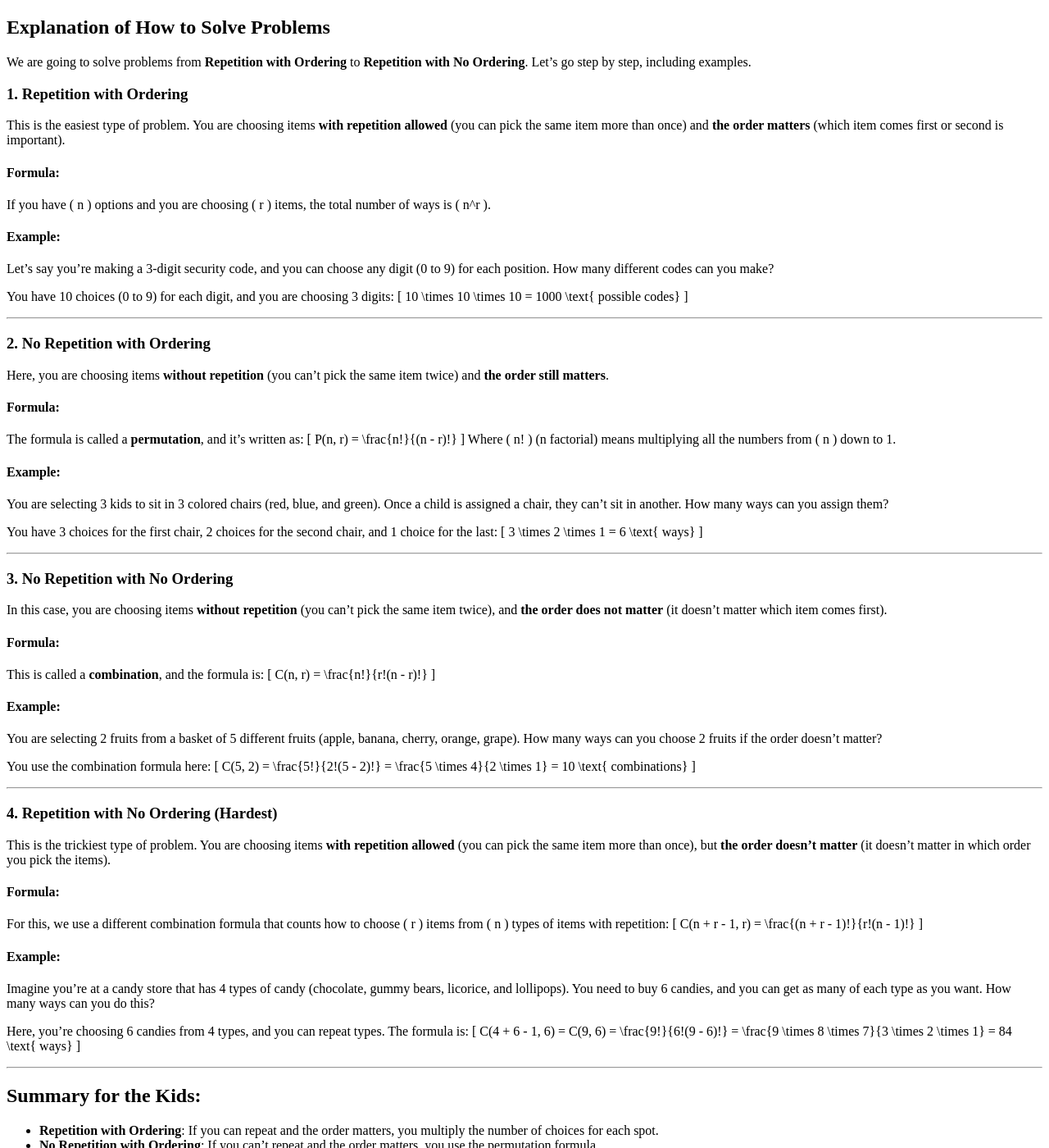
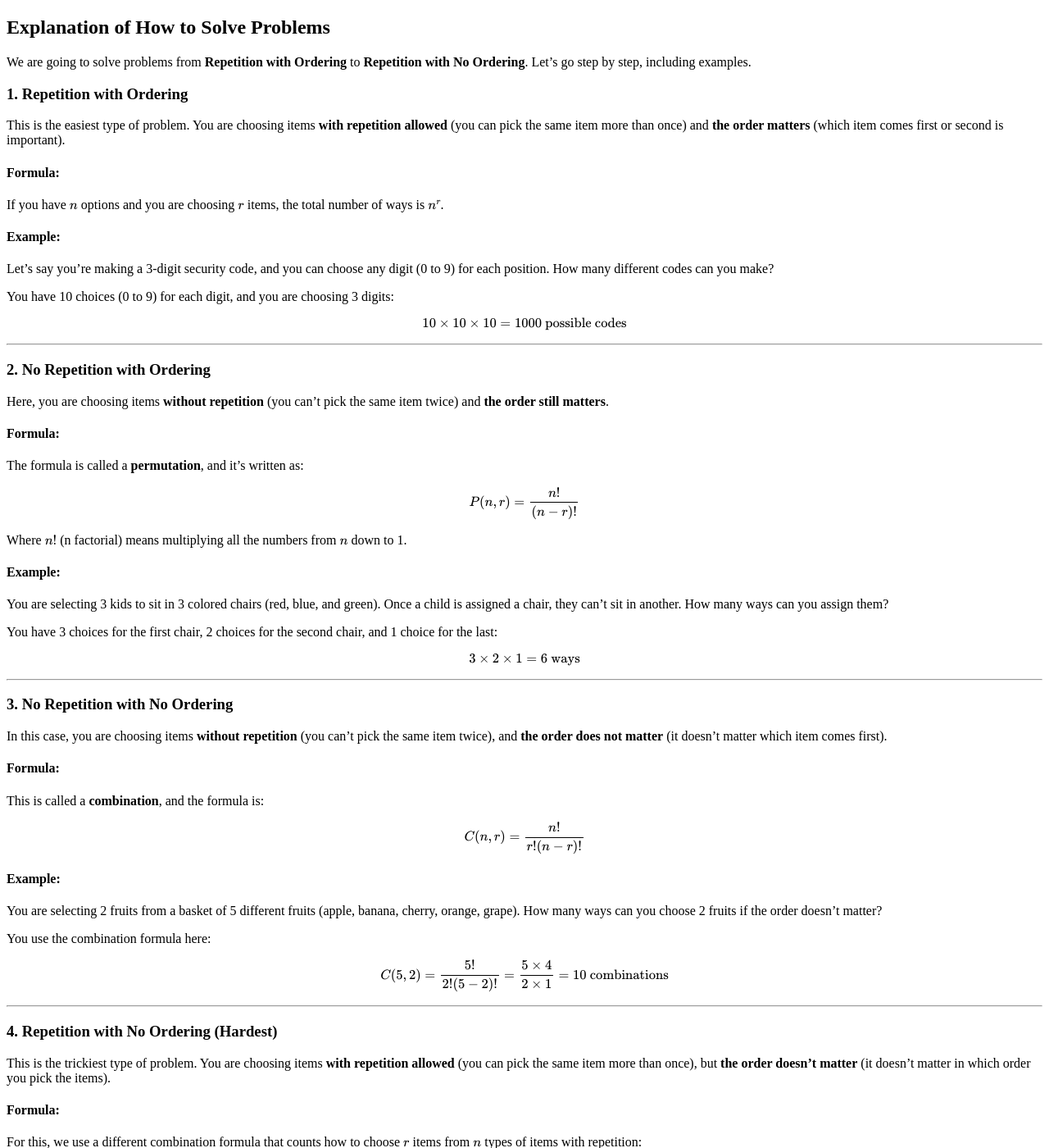
Before and after one commit to lehoangphu/math4kid, a Jekyll site: the page built from Counting2.md, in a window 1280 px wide and 1400 px high. Shown: the whole window at 82% size. Built offline with Jekyll 4.4.1, drawn with Linux system fonts in a browser that asks for light colours; our own code applies the rules of GitHub Pages for plain Markdown files; some of the changed lines change nothing that is shown; some of the changed text lies outside the part shown.

Commit message:
Update Counting2.md

```diff
--- a/Counting2.md
+++ b/Counting2.md
@@ -1,82 +1,108 @@
+---
+layout: default
+title: Explanation of How to Solve Problems
+---
+
 ## Explanation of How to Solve Problems
 
 We are going to solve problems from **Repetition with Ordering** to **Repetition with No Ordering**. Let’s go step by step, including examples.
 
 ### 1. **Repetition with Ordering**
+
 This is the easiest type of problem. You are choosing items **with repetition allowed** (you can pick the same item more than once) and **the order matters** (which item comes first or second is important).
 
 #### Formula:
-If you have \( n \) options and you are choosing \( r \) items, the total number of ways is \( n^r \).
+
+If you have $$ n $$ options and you are choosing $$ r $$ items, the total number of ways is $$ n^r $$.
 
 #### Example:
+
 Let’s say you’re making a 3-digit security code, and you can choose any digit (0 to 9) for each position. How many different codes can you make?
 
 You have 10 choices (0 to 9) for each digit, and you are choosing 3 digits:
-\[
+
+$$
 10 \times 10 \times 10 = 1000 \text{ possible codes}
-\]
+$$
 
 ---
 
 ### 2. **No Repetition with Ordering**
+
 Here, you are choosing items **without repetition** (you can’t pick the same item twice) and **the order still matters**.
 
 #### Formula:
+
 The formula is called a **permutation**, and it’s written as:
-\[
+
+$$
 P(n, r) = \frac{n!}{(n - r)!}
-\]
-Where \( n! \) (n factorial) means multiplying all the numbers from \( n \) down to 1.
+$$
+
+Where $$ n! $$ (n factorial) means multiplying all the numbers from $$ n $$ down to 1.
 
 #### Example:
+
 You are selecting 3 kids to sit in 3 colored chairs (red, blue, and green). Once a child is assigned a chair, they can’t sit in another. How many ways can you assign them?
 
 You have 3 choices for the first chair, 2 choices for the second chair, and 1 choice for the last:
-\[
+
+$$
 3 \times 2 \times 1 = 6 \text{ ways}
-\]
+$$
 
 ---
 
 ### 3. **No Repetition with No Ordering**
+
 In this case, you are choosing items **without repetition** (you can’t pick the same item twice), and **the order does not matter** (it doesn’t matter which item comes first).
 
 #### Formula:
+
 This is called a **combination**, and the formula is:
-\[
+
+$$
 C(n, r) = \frac{n!}{r!(n - r)!}
-\]
+$$
 
 #### Example:
+
 You are selecting 2 fruits from a basket of 5 different fruits (apple, banana, cherry, orange, grape). How many ways can you choose 2 fruits if the order doesn’t matter?
 
 You use the combination formula here:
-\[
+
+$$
 C(5, 2) = \frac{5!}{2!(5 - 2)!} = \frac{5 \times 4}{2 \times 1} = 10 \text{ combinations}
-\]
+$$
 
 ---
 
 ### 4. **Repetition with No Ordering (Hardest)**
+
 This is the trickiest type of problem. You are choosing items **with repetition allowed** (you can pick the same item more than once), but **the order doesn’t matter** (it doesn’t matter in which order you pick the items).
 
 #### Formula:
-For this, we use a different combination formula that counts how to choose \( r \) items from \( n \) types of items with repetition:
-\[
+
+For this, we use a different combination formula that counts how to choose $$ r $$ items from $$ n $$ types of items with repetition:
+
+$$
 C(n + r - 1, r) = \frac{(n + r - 1)!}{r!(n - 1)!}
-\]
+$$
 
 #### Example:
+
 Imagine you’re at a candy store that has 4 types of candy (chocolate, gummy bears, licorice, and lollipops). You need to buy 6 candies, and you can get as many of each type as you want. How many ways can you do this?
 
 Here, you’re choosing 6 candies from 4 types, and you can repeat types. The formula is:
-\[
+
+$$
 C(4 + 6 - 1, 6) = C(9, 6) = \frac{9!}{6!(9 - 6)!} = \frac{9 \times 8 \times 7}{3 \times 2 \times 1} = 84 \text{ ways}
-\]
+$$
 
 ---
 
 ## Summary for the Kids:
+
 - **Repetition with Ordering**: If you can repeat and the order matters, you multiply the number of choices for each spot.
 - **No Repetition with Ordering**: If you can’t repeat and the order matters, you use the permutation formula.
 - **No Repetition with No Ordering**: If you can’t repeat and the order doesn’t matter, you use the combination formula.
@@ -89,49 +115,61 @@ Each step gets trickier, but with practice, it becomes easier!
 ## The 10 Questions of This Week:
 
 ### 1. **Repetition with Ordering (Easy)**
+
 You are buying 2 cupcakes, one for your mom and one for your dad. The bakery offers 3 types of cupcakes: chocolate, vanilla, and red velvet. How many different ways can you choose the cupcakes if the order (who gets which cupcake) matters and repetition of flavors is allowed?
 
 ---
 
 ### 2. **Repetition with Ordering (Easy)**
+
 You are creating a 4-digit security code for your phone using the digits 0 to 9. How many possible security codes can you create if each digit can be used more than once and the order matters?
 
 ---
 
 ### 3. **Repetition with Ordering (Medium)**
+
 You are organizing a 3-stage trivia competition. You have 4 trivia categories to choose from: sports, history, science, and music. How many different ways can you arrange the competition if you can repeat categories and the order of the stages matters?
 
 ---
 
 ### 4. **No Repetition with Ordering (Medium)**
+
 You are assigning 3 children to sit in 3 different colored chairs: one red, one blue, and one yellow. How many ways can you assign the children to the chairs if no child can sit in more than one chair and the order matters?
 
 ---
 
 ### 5. **No Repetition with Ordering (Medium)**
+
 You are selecting 4 employees from your team to give presentations at a conference. Each person will present in a different time slot (morning, noon, afternoon, evening). How many ways can you assign the employees to the slots if no one can present more than once and the order matters?
 
 ---
 
 ### 6. **No Repetition with No Ordering (Harder)**
+
 You are organizing a group of 3 volunteers to help at an event from a pool of 8 people. How many different groups can you form if the order of selection doesn’t matter and no volunteer can be selected more than once?
 
 ---
 
 ### 7. **No Repetition with No Ordering (Harder)**
+
 You are planning a dinner party and need to choose 5 dishes from a menu of 10 different dishes. How many different combinations of dishes can you choose if the order of selection doesn’t matter and no dish can be repeated?
 
 ---
 
 ### 8. **Repetition with No Ordering (Hardest)**
+
 You are stocking your pantry with 6 items from a grocery store that sells 4 types of snacks: chips, cookies, pretzels, and crackers. How many different ways can you stock your pantry if the order doesn’t matter and you can choose more than one of each snack?
 
 ---
 
 ### 9. **Repetition with No Ordering (Hardest)**
+
 You are distributing 8 identical books as prizes to 3 students in a class. How many different ways can you distribute the books if the order of distribution doesn’t matter and each student can receive any number of books, including none?
 
 ---
 
 ### 10. **Repetition with No Ordering (Hardest)**
+
 You are putting together a bouquet using 5 different types of flowers. You need to select 10 flowers in total, and there’s no limit on how many of each type you can choose. How many different ways can you create the bouquet if the order of selection doesn’t matter?
+
+---
```
